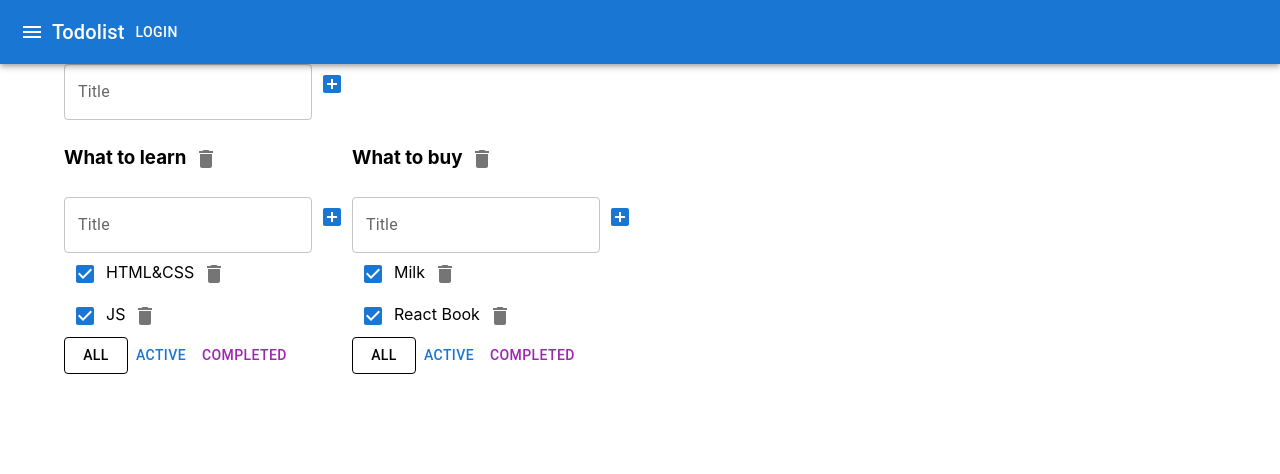
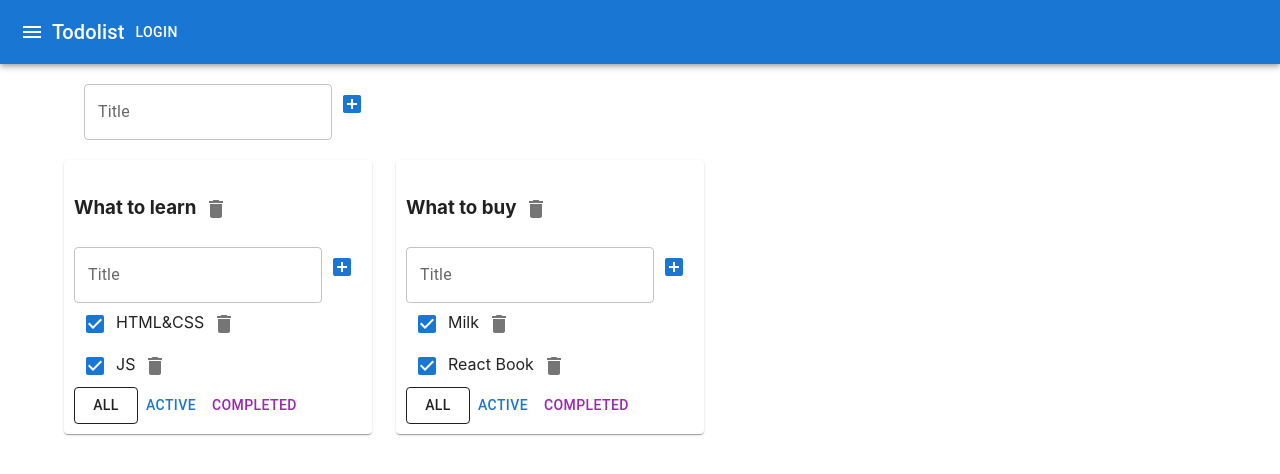
Before and after one commit to Photi31/ToDo_Tuesday, a React (Create React App) app: page / in a window 1280 px wide. Shown: the top 474 px of the page. Built offline with nearby package versions, Linux system fonts and the light colour scheme.

Commit message:
Added Grid for todolist, everyone todolist wrapping Grid with Paper

```diff
--- a/src/App.tsx
+++ b/src/App.tsx
@@ -3,7 +3,7 @@ import './App.css';
 import {TaskType, Todolist} from './Todolist';
 import {v1} from 'uuid';
 import {AddItemForm} from './AddItemForm';
-import {AppBar, Button, Container, Grid, IconButton, Toolbar, Typography} from "@mui/material";
+import {AppBar, Button, Container, Grid, IconButton, Paper, Toolbar, Typography} from "@mui/material";
 import {Menu} from "@mui/icons-material";
 
 export type FilterValuesType = "all" | "active" | "completed";
@@ -132,10 +132,10 @@ function App() {
                 </Toolbar>
             </AppBar>
             <Container fixed>
-                <Grid container>
+                <Grid container style={{padding: '20px'}}>
                     <AddItemForm addItem={addTodolist} />
                 </Grid>
-                <Grid container>
+                <Grid container spacing={3}>
                     {
                         todolists.map(tl => {
                             let allTodolistTasks = tasks[tl.id];
@@ -148,7 +148,9 @@ function App() {
                                 tasksForTodolist = allTodolistTasks.filter(t => t.isDone === true);
                             }
 
-                            return <Todolist
+                            return <Grid item>
+                                <Paper style={{padding: '10px'}}>
+                                    <Todolist
                                         key={tl.id}
                                         id={tl.id}
                                         title={tl.title}
@@ -162,6 +164,8 @@ function App() {
                                         changeTaskTitle={changeTaskTitle}
                                         changeTodolistTitle={changeTodolistTitle}
                                     />
+                                </Paper>
+                            </Grid>
                         })
                     }
                 </Grid>
```
Lines whose indentation alone changed are shown as unchanged.
